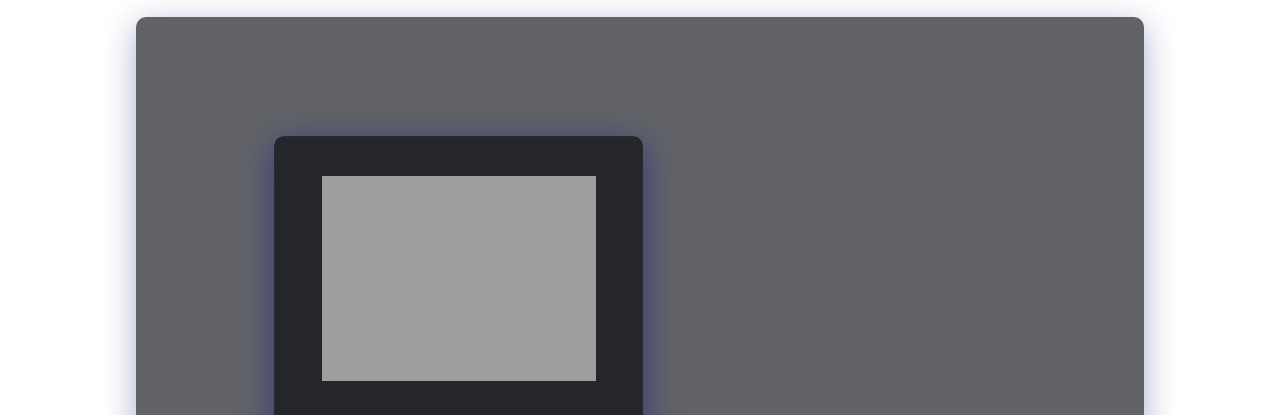
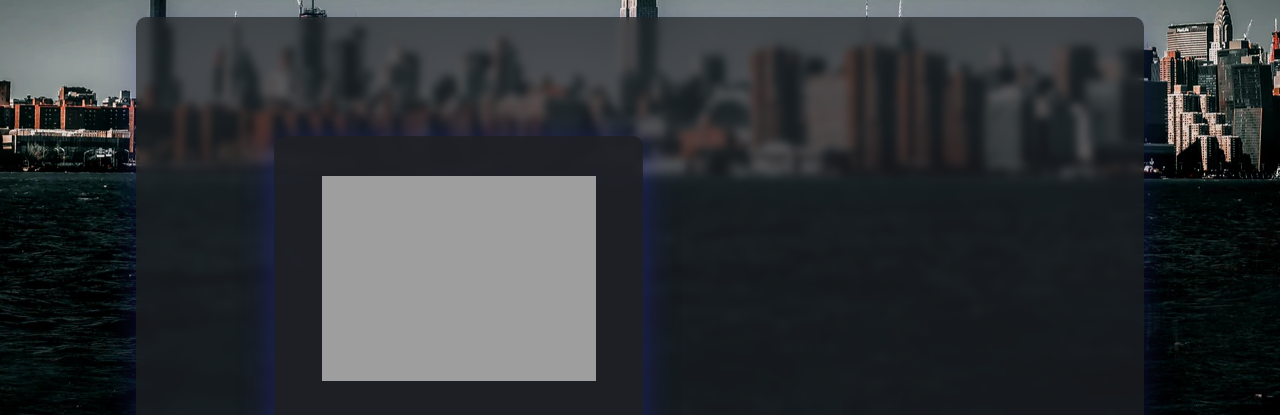
Before and after one commit to Mpendulo1/Project-Cards, a plain HTML site: page index.html in a window 1280 px wide. Shown: the part 174-589 px from the top of the page. Drawn offline with Linux system fonts and the light colour scheme; the site is published under a folder, as on GitHub Pages, so addresses that start at the root find nothing.

Commit message:
Update cards.css

```diff
--- a/styles/cards.css
+++ b/styles/cards.css
@@ -1,5 +1,5 @@
 body {
-  background-image: url(/Project-Cards/images/photo-1555298305-f64672c34821.webp);
+  background-image: url(../images/photo-1555298305-f64672c34821.webp);
   background-position: center;
   background-attachment: fixed;
   place-items: center;
```
